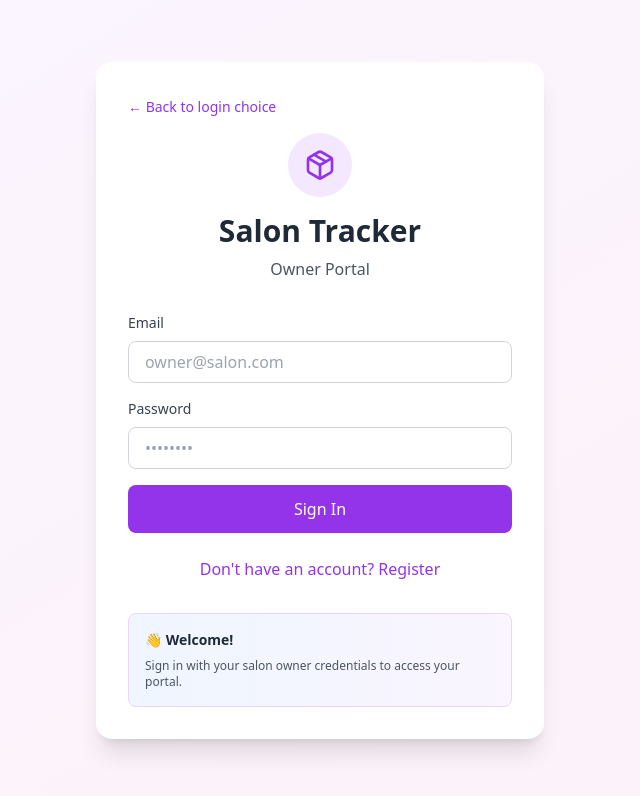
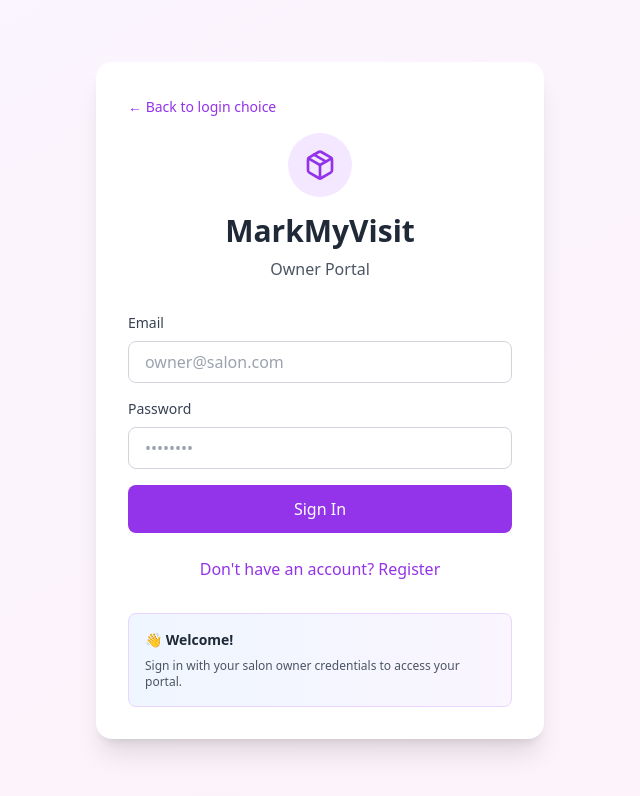
Before and after one commit to ankush0407/salon-app, a React (Create React App) app in the folder client/: page / in a window 1280 px wide. Both pictures are taken after a click on the button 640 px from the left and 379 px from the top of the page. Shown: the top 796 px of the page, without its empty margins (320-960 px from the left). Built offline with nearby package versions, Linux system fonts and the light colour scheme; no server answers.

Commit message:
Changes to Registration Screen

```diff
--- a/client/src/components/LoginScreen.js
+++ b/client/src/components/LoginScreen.js
@@ -152,7 +152,7 @@
             <div className="inline-flex items-center justify-center w-16 h-16 bg-purple-100 rounded-full mb-4">
               <Package className="w-8 h-8 text-purple-600" />
             </div>
-            <h1 className="text-3xl font-bold text-gray-800">Salon Tracker</h1>
+            <h1 className="text-3xl font-bold text-gray-800">MarkMyVisit</h1>
             <p className="text-gray-600 mt-2">{isRegistering ? 'Create Your Salon Account' : 'Owner Portal'}</p>
           </div>
 
@@ -175,7 +175,7 @@
                   <input
                     type="tel"
                     value={salonPhone}
-                    onChange={(e) => setSalonPhone(e.targe.value)}
+                    onChange={(e) => setSalonPhone(e.target.value)}
                     placeholder="(555) 123-4567"
                     className="w-full px-4 py-2 border border-gray-300 rounded-lg focus:ring-2 focus:ring-purple-500 focus:border-transparent"
                   />
```
